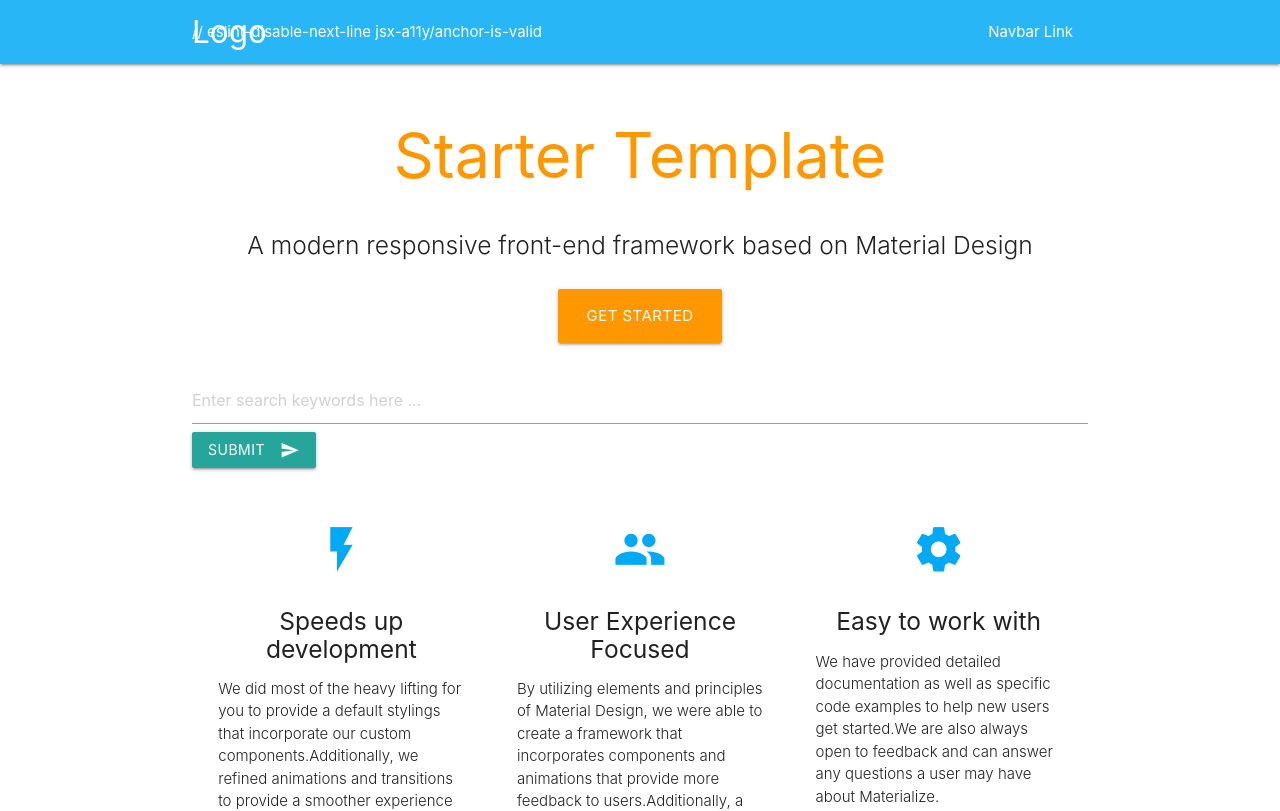
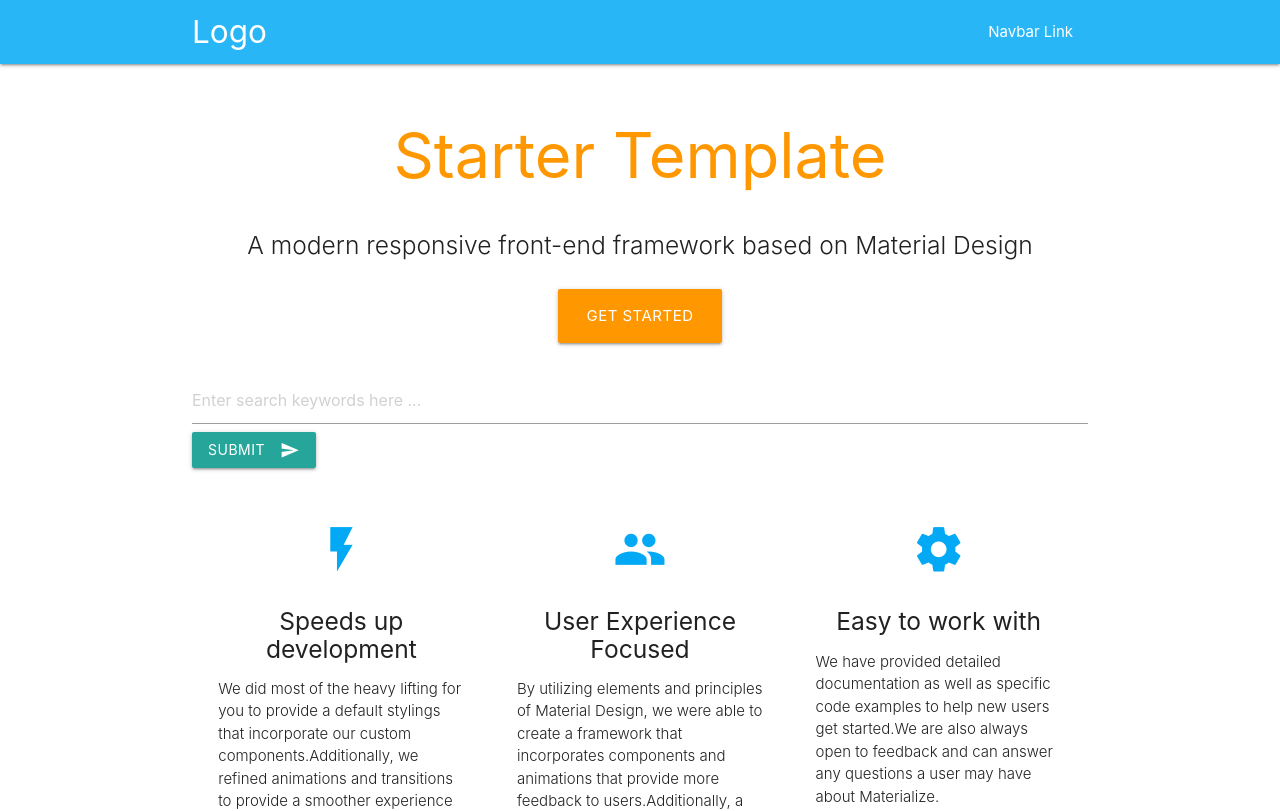
Before and after one commit to iproduct/fullstack-react-academy, a React (Create React App) app in the folder 08-books-lab/: page / in a window 1280 px wide. Shown: the top 811 px of the page. Built offline with nearby package versions, Linux system fonts and the light colour scheme; no server answers.

Commit message:
add remove favs completed

```diff
--- a/08-books-lab/src/App.tsx
+++ b/08-books-lab/src/App.tsx
@@ -67,7 +67,6 @@ export default class App extends React.Component<{}, AppState> {
             <ul id="nav-mobile" className="sidenav">
               <li><a href="#">Navbar Link</a></li>
             </ul>
-            // eslint-disable-next-line jsx-a11y/anchor-is-valid
             <a href="#" data-target="nav-mobile" className="sidenav-trigger"><i className="material-icons">menu</i></a>
           </div>
         </nav>
@@ -97,6 +96,7 @@ export default class App extends React.Component<{}, AppState> {
                   <div>I'm a third child in tag body</div>
                   Second string directly in the tag body
                 </Books>
+
               </div>
             </div>
 
```
